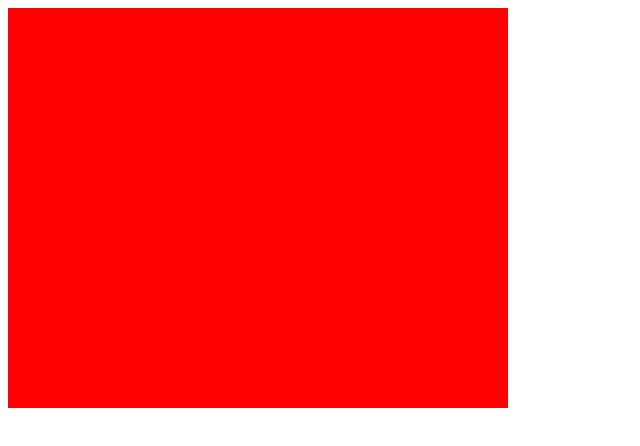
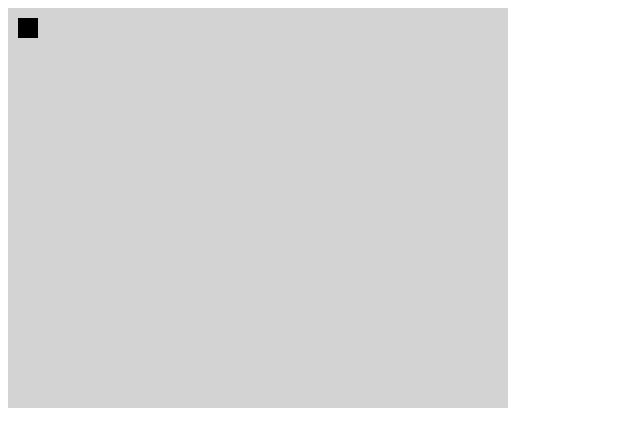
Before and after one commit to npkumar/CubeWars, a plain HTML site: page index.html in a window 1280 px wide. Shown: the whole page, without its empty margins (0-640 px from the left). Drawn offline with nearby package versions, Linux system fonts and the light colour scheme.

Commit message:
render, update and key movement

```diff
--- a/script.js
+++ b/script.js
@@ -1,7 +1,17 @@
 var canvas = document.getElementById("mainCanvas");
 var context = canvas.getContext("2d");
 
-var keys = [];
+var keys = [],
+	width = 500,
+	height = 400,
+	speed = 4;
+
+var player = {
+	x: 10,
+	y: 10,
+	width: 20,
+	height: 20
+};
 
 window.addEventListener("keydown", function(e){
 	keys[e.keyCode] = true;
@@ -18,3 +28,24 @@ down - 40
 left - 37
 right - 39
 */
+
+function game(){
+	update();
+	render();
+}
+
+function update(){
+	if(keys[38]) player.y-= speed;
+	if(keys[40]) player.y+= speed;
+	if(keys[37]) player.x-= speed;
+	if(keys[39]) player.x+= speed;
+}
+
+function render(){
+	context.clearRect(0, 0, width, height);
+	context.fillRect(player.x,player.y,player.width,player.height);
+}
+
+setInterval(function(){
+	game();
+}, 1000/30); // 30fps
--- a/styles.css
+++ b/styles.css
@@ -1,3 +1,3 @@
 #mainCanvas {
-	background-color: #f00;
+	background-color: lightgray;
 }
```
